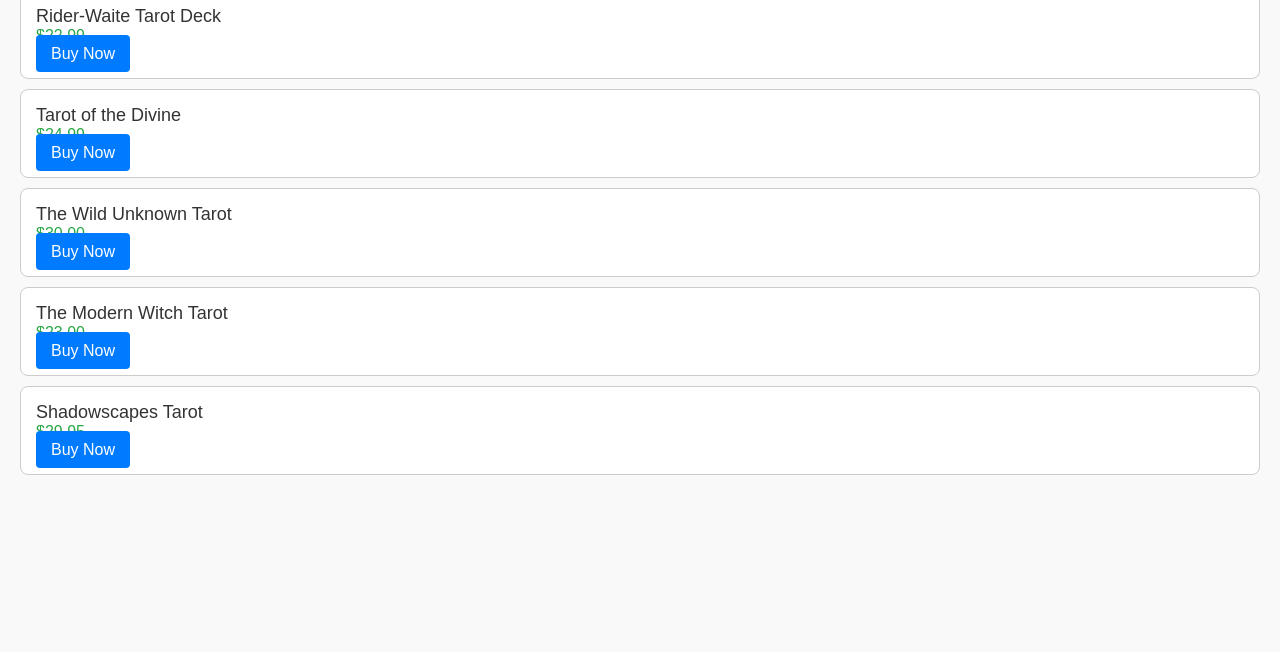
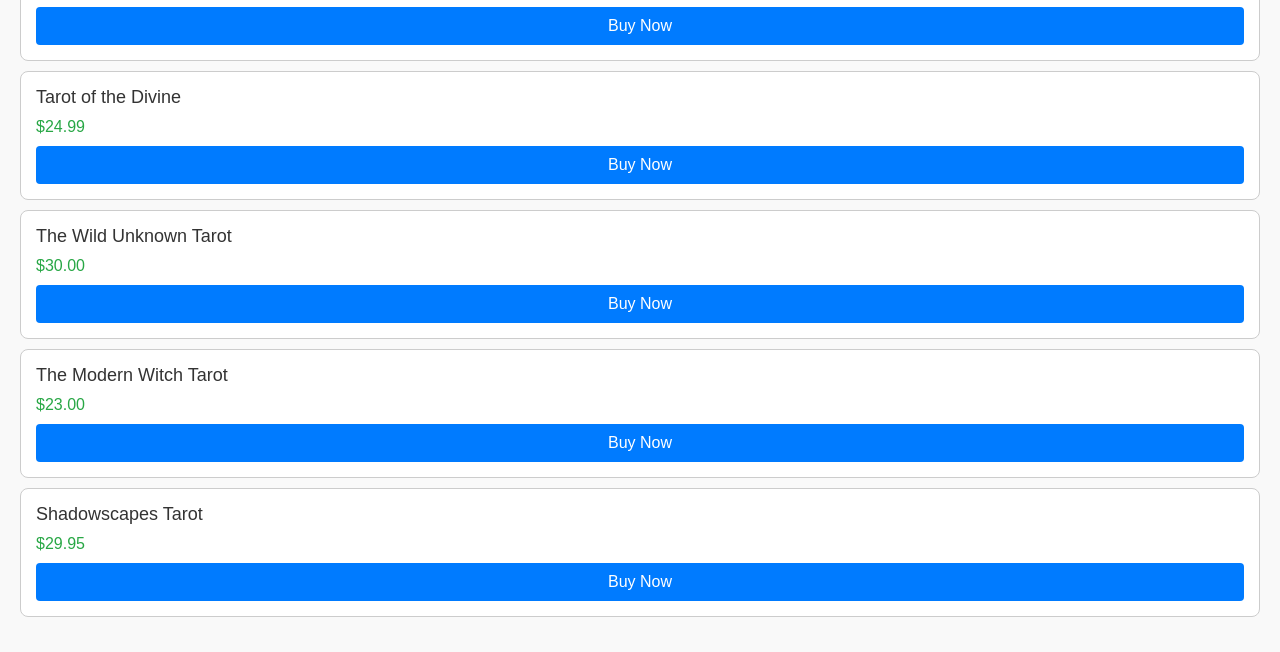
Before and after one commit to Viweman7/html-portfolio, a plain HTML site: page products.html in a window 1280 px wide. Shown: the part 148-800 px from the top of the page. Drawn offline with Linux system fonts and the light colour scheme.

Commit message:
Update products.html

```diff
--- a/products.html
+++ b/products.html
@@ -1,18 +1,11 @@
 <!DOCTYPE html>
+<html lang="en">
+<head>
+    <meta charset="UTF-8">
+    <meta name="viewport" content="width=device-width, initial-scale=1.0">
+    <title>Tarot Products for Purchase</title>
 
-<html lang="en" >
-
-<head>
-  <meta charset="UTF-8">
-  <meta name="viewport" content="width=device-width", initial-scale=1.0">
 </head>
-
-<title>Buy Products</title>
-
-<body>
-
-<h1>PRODUCT LIST</h1>
-
 <body>
     <h1>Tarot Products for Purchase</h1>
     <ul class="product-list">
@@ -45,13 +38,7 @@
 </body>
 </html>
 
-
-
-</body>
-
-</html>
-
-    <style>
+ <style>
         body {
             font-family: Arial, sans-serif;
             margin: 20px;
@@ -71,6 +58,9 @@
             padding: 15px;
             margin-bottom: 10px;
             transition: transform 0.2s;
+            display: flex;
+            flex-direction: column;  /* Stack items vertically */
+            justify-content: space-between; /* Add space between elements */
         }
         .product-item:hover {
             transform: scale(1.02);
@@ -82,14 +72,17 @@
         .product-price {
             font-size: 16px;
             color: #28A745;
+            margin: 10px 0; /* Adds space above and below price */
         }
         .buy-button {
-            margin-top: 10px;
             padding: 10px 15px;
             background-color: #007BFF;
             color: white;
             text-decoration: none;
             border-radius: 4px;
+            text-align: center;
+            width: 100%; /* Make the button full width */
+            box-sizing: border-box; /* Ensure padding is within the total width */
         }
         .buy-button:hover {
             background-color: #0056b3;
```
